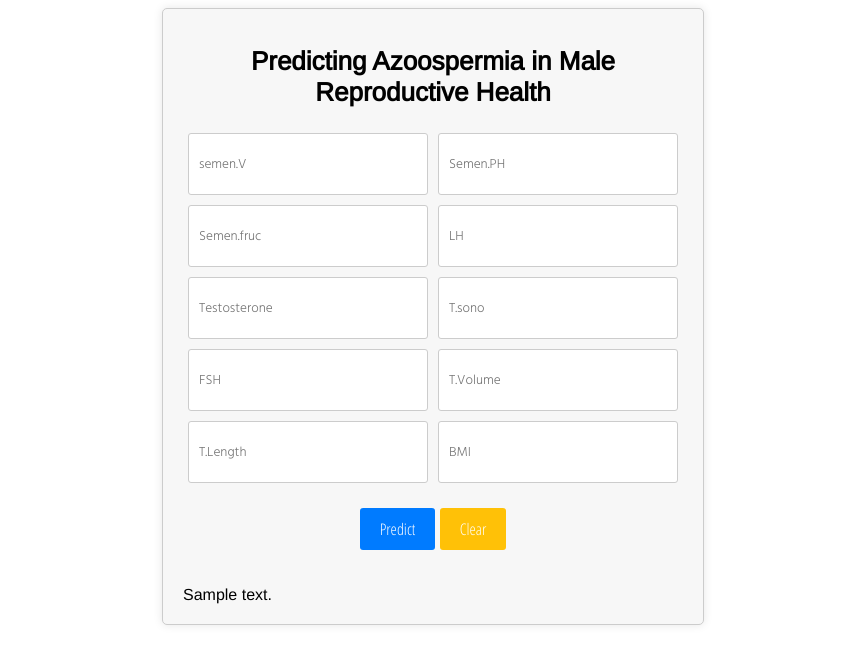
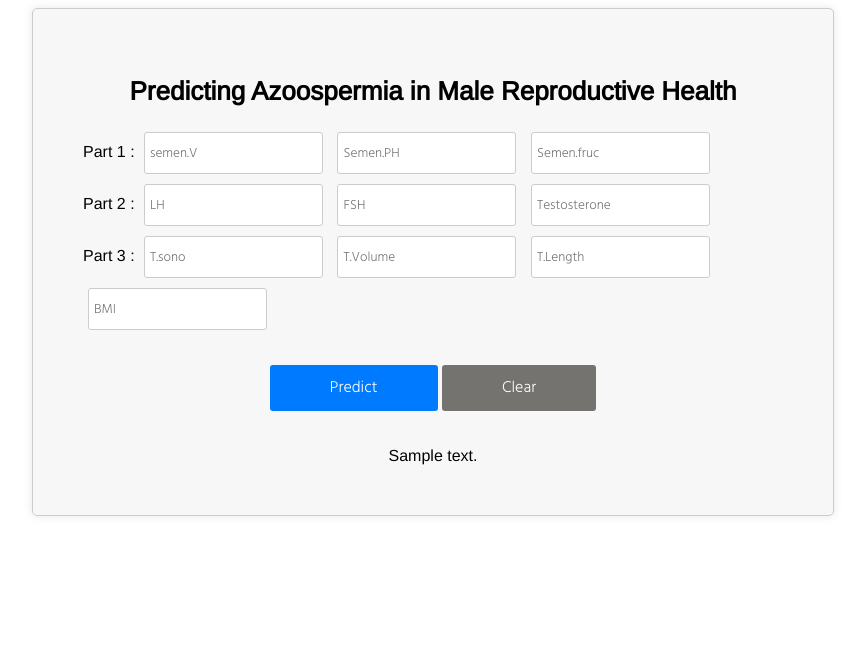
Before and after one commit to FaridMoghadam/Predicting-Azoospermia-in-Male, a Flask app: template templates/index.html in a window 1280 px wide. Shown: the top 664 px of the page, without its empty margins (207-1072 px from the left). Run offline with Flask 3, Linux system fonts and the light colour scheme; the template is opened without the code that fills it: most values are stand-ins (such as "Sample title", 1, 10 or a date in 2020); parts of the project's set-up code (start-up, migrations or seed data) failed here and were passed over.

Commit message:
some improve in html file

```diff
--- a/templates/index.html
+++ b/templates/index.html
@@ -12,12 +12,13 @@
       font-family: 'Arimo', sans-serif;
     }
     .panel {
-      max-width: 500px;
+      max-width: 700px;
       margin: 0 auto;
-      padding: 20px;
+      padding: 50px;
       background-color: #f7f7f7;
       border: 1px solid #ccc;
       border-radius: 5px;
+
       box-shadow: 0 0 10px rgba(0, 0, 0, 0.1);
     }
     .panel h1 {
@@ -29,35 +30,38 @@
       display: flex;
       flex-wrap: wrap;
     }
-    .input-container input {
+    .input-container input[type="text"] {
       flex: 1;
-      height: 40px;
+      height: 30px;
       margin: 5px;
-      padding: 10px;
+      padding: 5px;
       border: 1px solid #ccc;
       border-radius: 3px;
       font-family: 'Hind', sans-serif;
     }
     .btn-container {
       text-align: center;
-      margin-top: 20px;
+      margin-top: 30px;
     }
     .btn {
       display: inline-block;
-      padding: 10px 20px;
+      padding: 10px 60px; /* Slightly bigger buttons */
       background-color: #007bff;
       color: #fff;
       border: none;
       border-radius: 3px;
       cursor: pointer;
-      font-family: 'Open Sans Condensed', sans-serif;
+      font-family: 'Hind', sans-serif;
       font-size: 16px;
     }
     .btn-exit {
       background-color: #dc3545;
     }
     .btn-clear {
-      background-color: #ffc107;
+      background-color: #74736f;
+    }
+    .center-text {
+      text-align: center; /* Center prediction text */
     }
   </style>
 </head>
@@ -67,16 +71,22 @@
     <!-- Main Input For Receiving Query to our ML -->
     <form action="{{ url_for('predict') }}" method="post">
       <div class="input-container">
+        <div class="input-group part1"> Part 1 :
           <input type="text" name="semen.V" placeholder="semen.V" required="required" />
           <input type="text" name="Semen.PH" placeholder="Semen.PH" required="required" />
           <input type="text" name="Semen.fruc" placeholder="Semen.fruc" required="required" />
+        </div>
+        <div class="input-group part2">Part 2 :
           <input type="text" name="LH" placeholder="LH" required="required" />
+          <input type="text" name="FSH" placeholder="FSH" required="required" />
           <input type="text" name="Testosterone" placeholder="Testosterone" required="required" />
+        </div>
+        <div class="input-group part3">Part 3 :
           <input type="text" name="T.sono" placeholder="T.sono" required="required" />
-        <input type="text" name="FSH" placeholder="FSH" required="required" />
           <input type="text" name="T.Volume" placeholder="T.Volume" required="required" />
           <input type="text" name="T.Length" placeholder="T.Length" required="required" />
           <input type="text" name="BMI" placeholder="BMI" required="required" />
+        </div>
       </div>
       <div class="btn-container">
         <button type="submit" class="btn btn-primary btn-predict">Predict</button>
@@ -85,7 +95,15 @@
     </form>
     <br>
     <br>
-    {{ prediction_text }}
+    <div class="center-text">{{ prediction_text }}</div>
   </div>
+
+  <script>
+    document.querySelector('.btn-clear').addEventListener('click', function() {
+      document.querySelectorAll('.input-container input[type="text"]').forEach(input => {
+        input.value = '';
+      });
+    });
+  </script>
 </body>
 </html>
```
Lines whose indentation alone changed are shown as unchanged.
